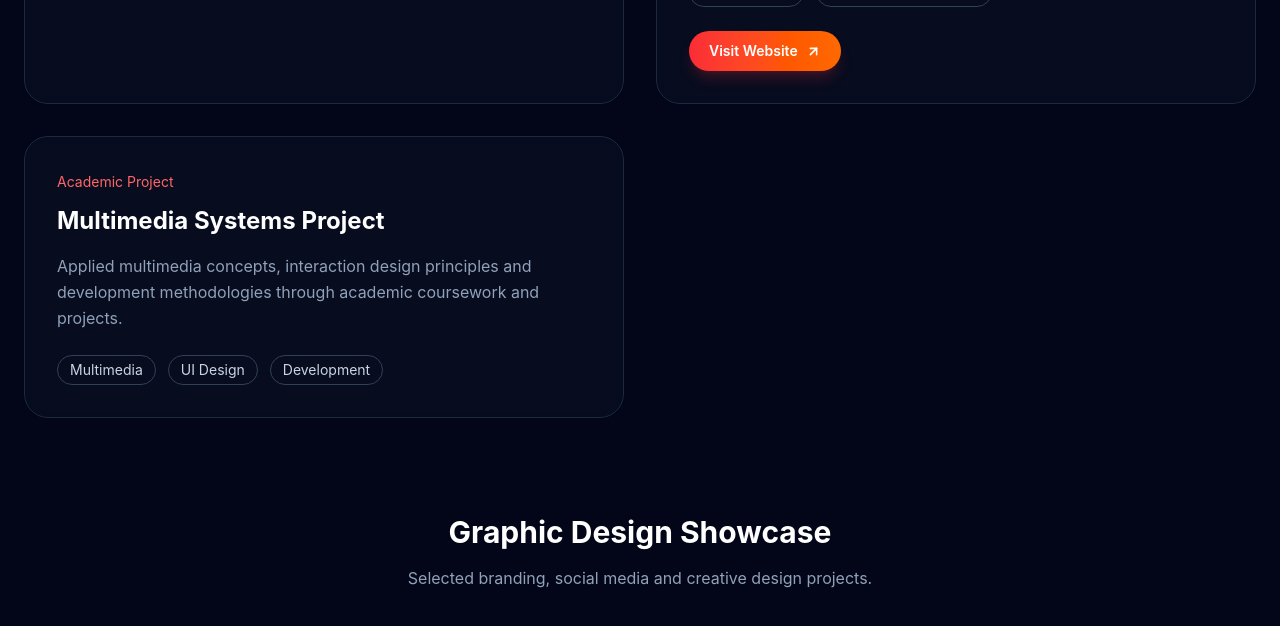
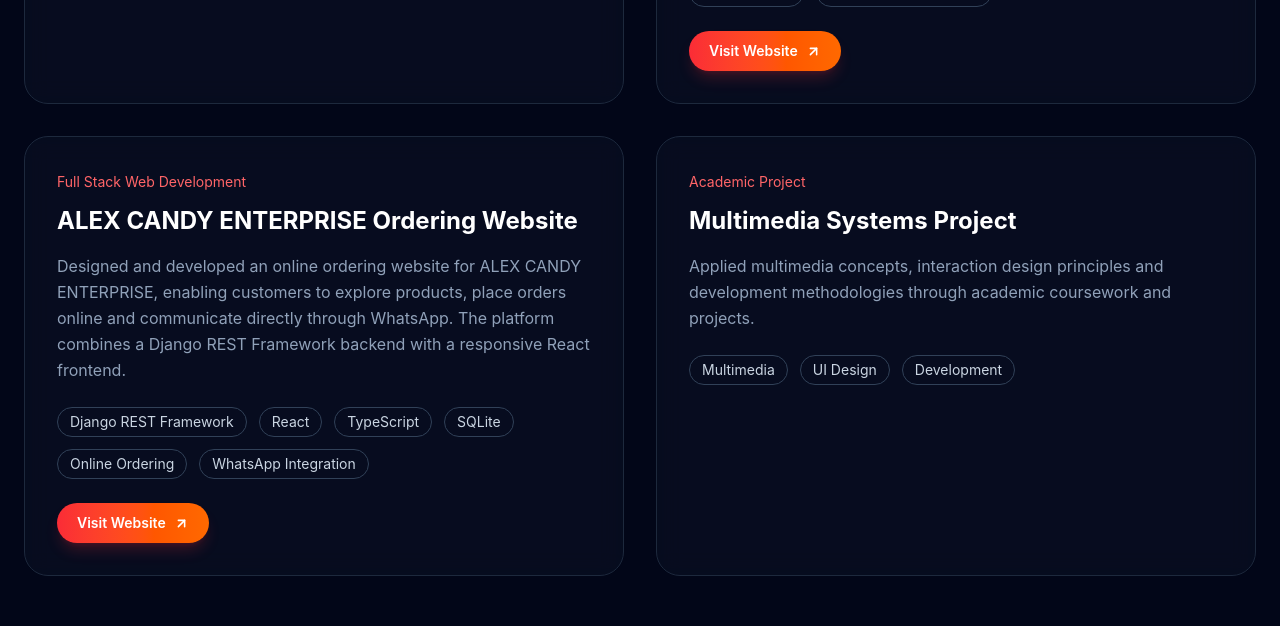
Before and after one commit to JimmySaf/Jimmysaf-Portfolio, a React (Vite) app: page / in a window 1280 px wide. Shown: the part 5060-5686 px from the top of the page. Built offline with nearby package versions, Linux system fonts and the light colour scheme; no server answers.

Commit message:
Add Alex Candy Enterprise ordering website project

```diff
--- a/src/components/Projects.tsx
+++ b/src/components/Projects.tsx
@@ -1,3 +1,4 @@
+
 import { useState } from "react";
 
 interface Project {
@@ -87,7 +88,23 @@ const projects: Project[] = [
       "UI/UX Design",
       "Frontend Development",
     ],
-    liveUrl: "https://koheleth-fellowship-website.",
+    liveUrl: "https://koheleth-fellowship-website.vercel.app/",
+  },
+
+  {
+    category: "Full Stack Web Development",
+    title: "ALEX CANDY ENTERPRISE Ordering Website",
+    description:
+      "Designed and developed an online ordering website for ALEX CANDY ENTERPRISE, enabling customers to explore products, place orders online and communicate directly through WhatsApp. The platform combines a Django REST Framework backend with a responsive React frontend.",
+    technologies: [
+      "Django REST Framework",
+      "React",
+      "TypeScript",
+      "SQLite",
+      "Online Ordering",
+      "WhatsApp Integration",
+    ],
+    liveUrl: "https://alex-candy-enterprice.onrender.com/",
   },
 
   {
@@ -112,6 +129,41 @@ const services = [
 
 const Projects = () => {
   const [selectedImage, setSelectedImage] = useState<string | null>(null);
+
+  const designs = [
+    {
+      image: "/design1.png",
+      title: "Fellowship Mobilisation",
+    },
+    {
+      image: "/design2.png",
+      title: "Church posters",
+    },
+    {
+      image: "/design3.png",
+      title: "Birthday flyers",
+    },
+    {
+      image: "/design4.png",
+      title: "Worship Night",
+    },
+    {
+      image: "/design5.png",
+      title: "Online Programmes",
+    },
+    {
+      image: "/design6.png",
+      title: "Birthday flyers",
+    },
+    {
+      image: "/design7.png",
+      title: "Conference flyer",
+    },
+    {
+      image: "/design8.png",
+      title: "Fellowship Mobilisation",
+    },
+  ];
 
   return (
     <section
@@ -205,7 +257,7 @@ const Projects = () => {
             ))}
           </div>
 
-          {/* Website Button */}
+          {/* Sajims Website Button */}
 
           <div className="mt-8">
             <a
@@ -324,7 +376,6 @@ const Projects = () => {
               <div className="mt-6 flex flex-wrap gap-3">
 
                 {project.technologies.map((tech) => (
-
                   <span
                     key={tech}
                     className="
@@ -339,7 +390,6 @@ const Projects = () => {
                   >
                     {tech}
                   </span>
-
                 ))}
 
               </div>
@@ -421,43 +471,10 @@ const Projects = () => {
 
           <div className="grid gap-8 md:grid-cols-3">
 
-            {[
-              {
-                image: "/design1.png",
-                title: "Fellowship Mobilisation",
-              },
-              {
-                image: "/design2.png",
-                title: "Church posters",
-              },
-              {
-                image: "/design3.png",
-                title: "Birthday flyers",
-              },
-              {
-                image: "/design4.png",
-                title: "Worship Night",
-              },
-              {
-                image: "/design5.png",
-                title: "Online Programmes",
-              },
-              {
-                image: "/design6.png",
-                title: "Birthday flyers",
-              },
-              {
-                image: "/design7.png",
-                title: "Conference flyer",
-              },
-              {
-                image: "/design8.png",
-                title: "Fellowship Mobilisation",
-              },
-            ].map((design) => (
+            {designs.map((design) => (
 
               <div
-                key={design.title}
+                key={design.image}
                 className="
                   group
                   overflow-hidden
```
